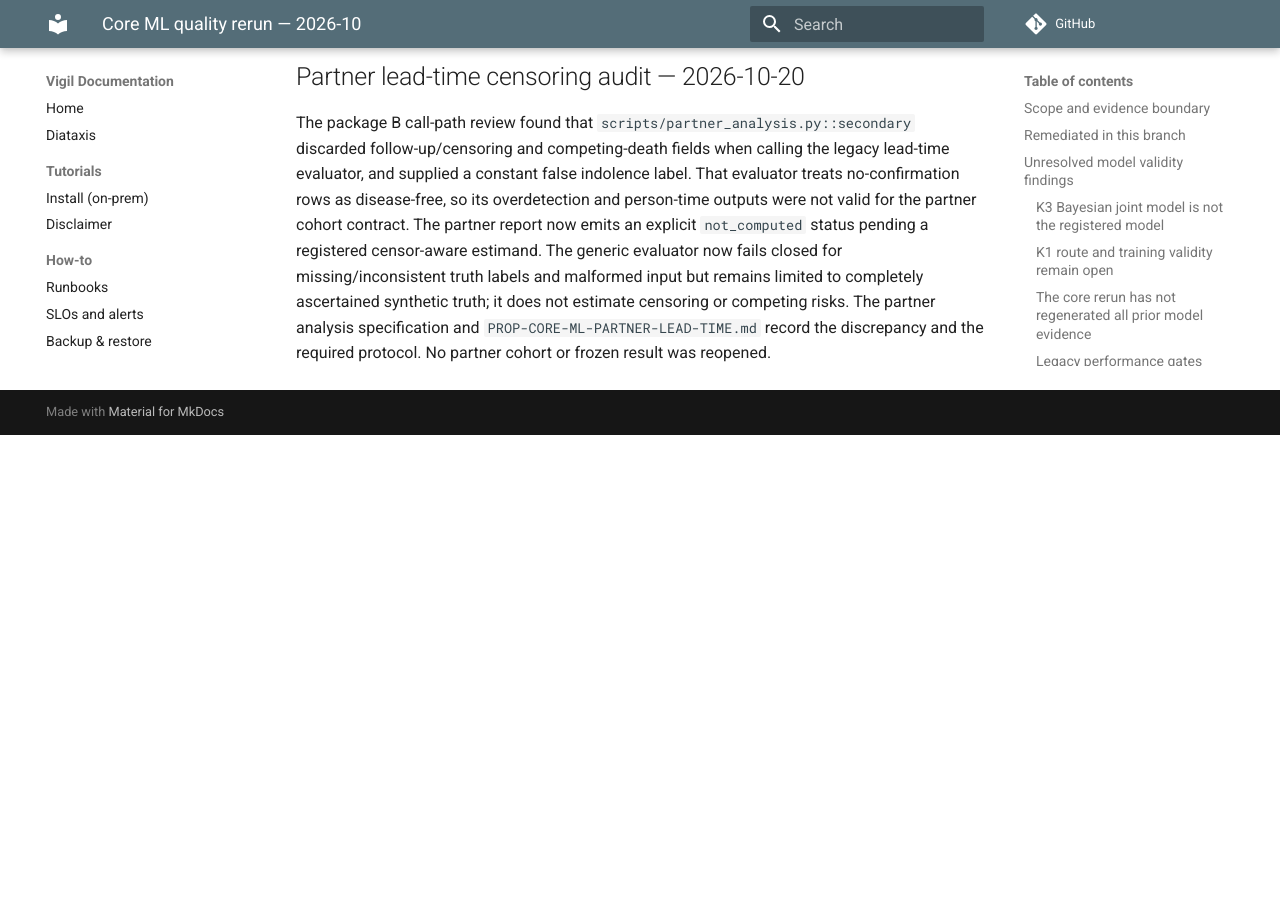
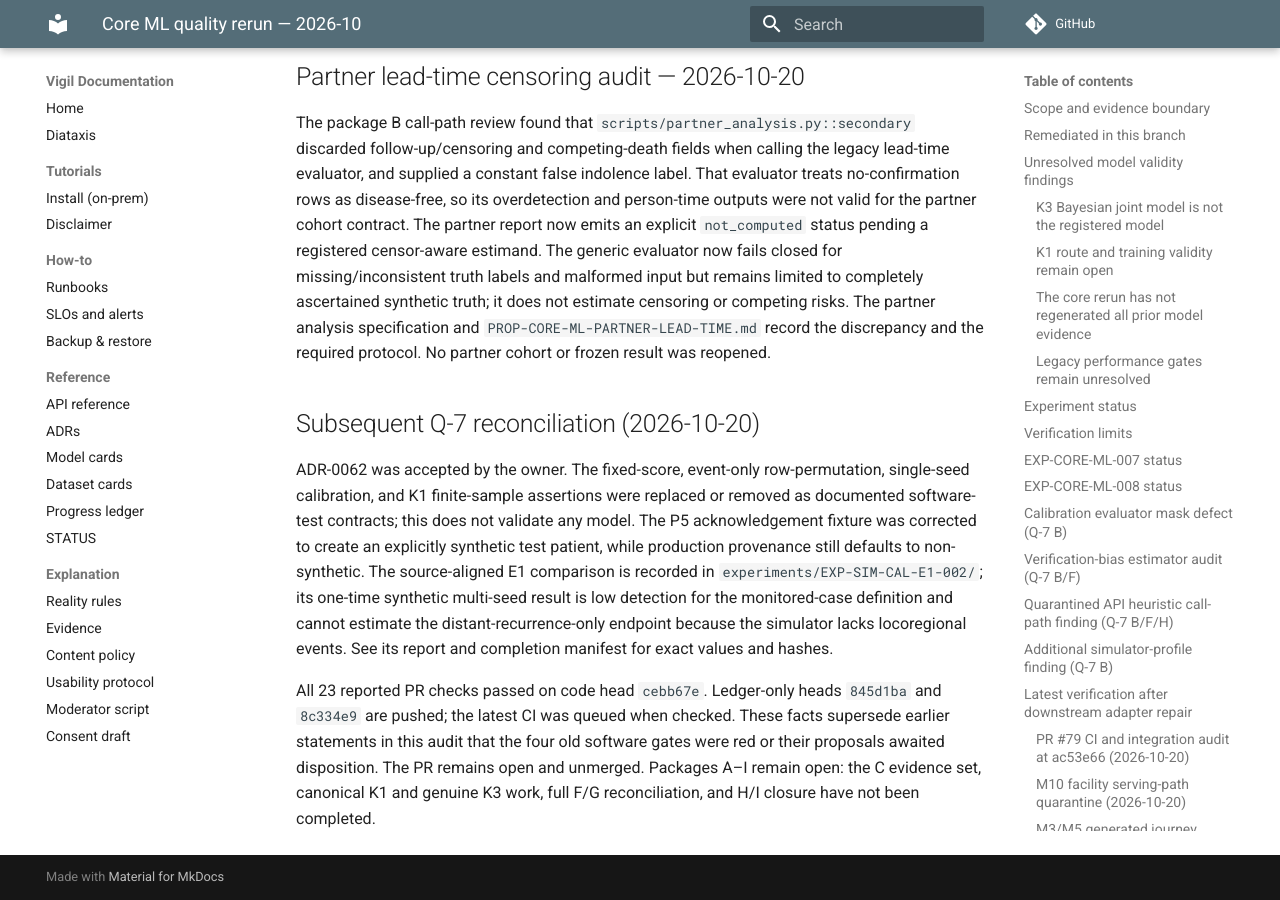
Before and after one commit to gasthecreator/vigil, an MkDocs documentation site: the page built from docs/audits/CORE-ML-RERUN-2026-10.md, in a window 1280 px wide and 900 px high, scrolled down 11078 px. Built offline with MkDocs 1.6.1 and Material for MkDocs 9.7.7, drawn with Linux system fonts in a browser that asks for light colours; comment, search, counter and statistics services are not loaded; before the commit the page ends 11513 px from its top, so only the background shows below that.

Commit message:
docs(ml): reconcile Q-7 gate dispositions

```diff
--- a/docs/audits/CORE-ML-RERUN-2026-10.md
+++ b/docs/audits/CORE-ML-RERUN-2026-10.md
@@ -137,3 +137,9 @@
 ## Partner lead-time censoring audit — 2026-10-20
 
 The package B call-path review found that `scripts/partner_analysis.py::secondary` discarded follow-up/censoring and competing-death fields when calling the legacy lead-time evaluator, and supplied a constant false indolence label. That evaluator treats no-confirmation rows as disease-free, so its overdetection and person-time outputs were not valid for the partner cohort contract. The partner report now emits an explicit `not_computed` status pending a registered censor-aware estimand. The generic evaluator now fails closed for missing/inconsistent truth labels and malformed input but remains limited to completely ascertained synthetic truth; it does not estimate censoring or competing risks. The partner analysis specification and `PROP-CORE-ML-PARTNER-LEAD-TIME.md` record the discrepancy and the required protocol. No partner cohort or frozen result was reopened.
+
+## Subsequent Q-7 reconciliation (2026-10-20)
+
+ADR-0062 was accepted by the owner. The fixed-score, event-only row-permutation, single-seed calibration, and K1 finite-sample assertions were replaced or removed as documented software-test contracts; this does not validate any model. The P5 acknowledgement fixture was corrected to create an explicitly synthetic test patient, while production provenance still defaults to non-synthetic. The source-aligned E1 comparison is recorded in `experiments/EXP-SIM-CAL-E1-002/`; its one-time synthetic multi-seed result is low detection for the monitored-case definition and cannot estimate the distant-recurrence-only endpoint because the simulator lacks locoregional events. See its report and completion manifest for exact values and hashes.
+
+All 23 reported PR checks passed on code head `cebb67e`. Ledger-only heads `845d1ba` and `8c334e9` are pushed; the latest CI was queued when checked. These facts supersede earlier statements in this audit that the four old software gates were red or their proposals awaited disposition. The PR remains open and unmerged. Packages A–I remain open: the C evidence set, canonical K1 and genuine K3 work, full F/G reconciliation, and H/I closure have not been completed.
```
Also changed, not shown: docs/audits/CORE-ML-REPAIR-PLAN-2026-10.md (+4 -0 lines).
